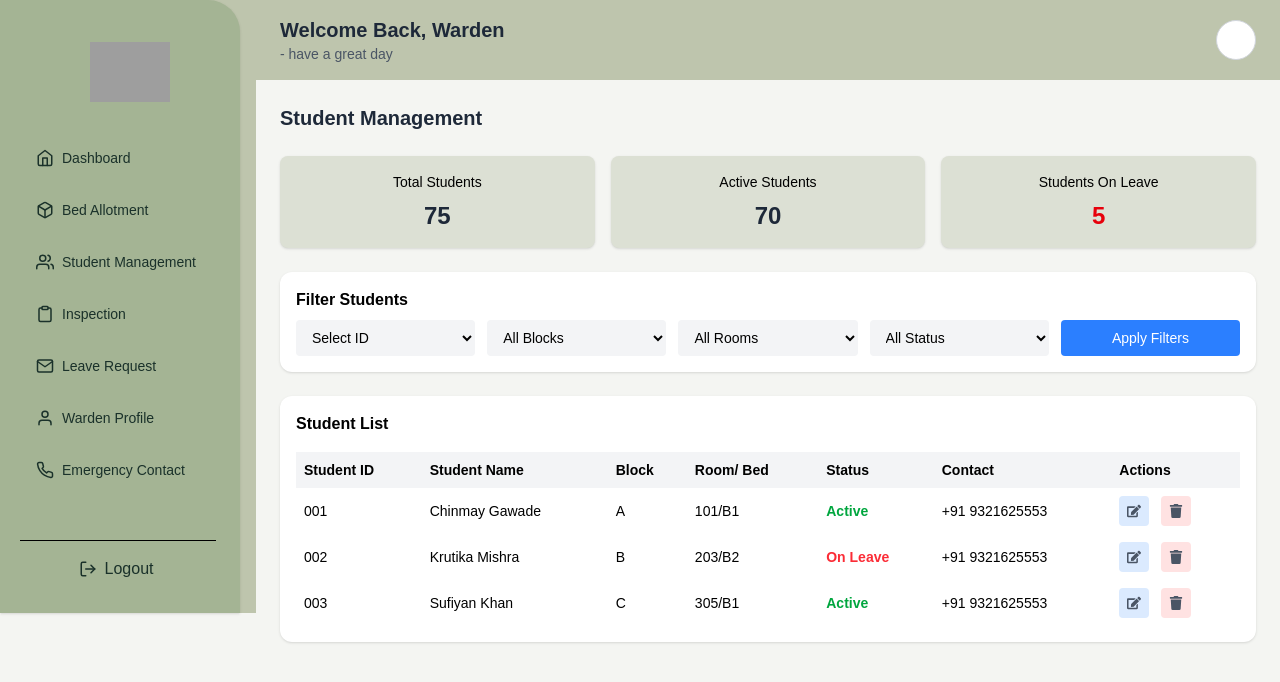
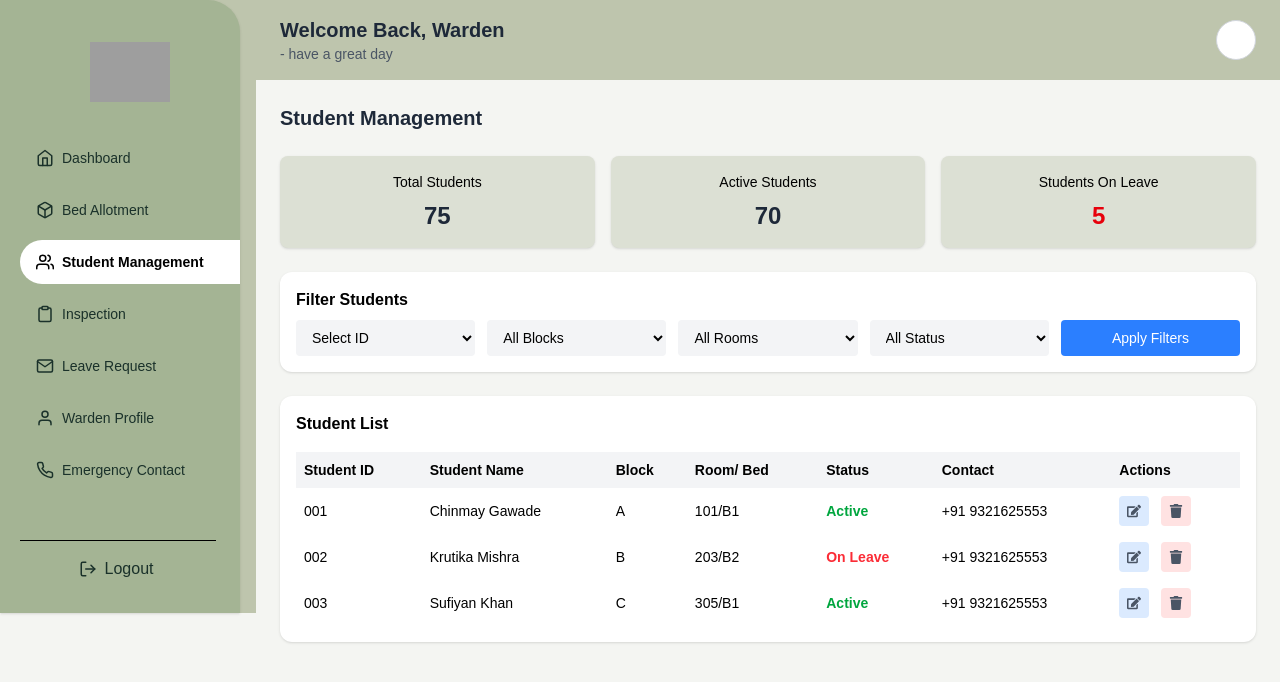
Before and after one commit to dev-nexcore/KGF_HM_Warden, a Next.js app: page /student in a window 1280 px wide. Shown: the top 682 px of the page. Built offline with nearby package versions, Linux system fonts and the light colour scheme; grey boxes are pictures that could not be loaded.

Commit message:
update sidebar.jsx

```diff
--- a/src/components/layout/sidebar.jsx
+++ b/src/components/layout/sidebar.jsx
@@ -85,7 +85,7 @@ export default function Sidebar() {
               <FiBox className="text-lg" />
               Bed Allotment
             </Link>
-            <Link href="/students" className={getLinkClass("/students")}>
+            <Link href="/student" className={getLinkClass("/student")}>
               <FiUsers className="text-lg" />
               Student Management
             </Link>
```
